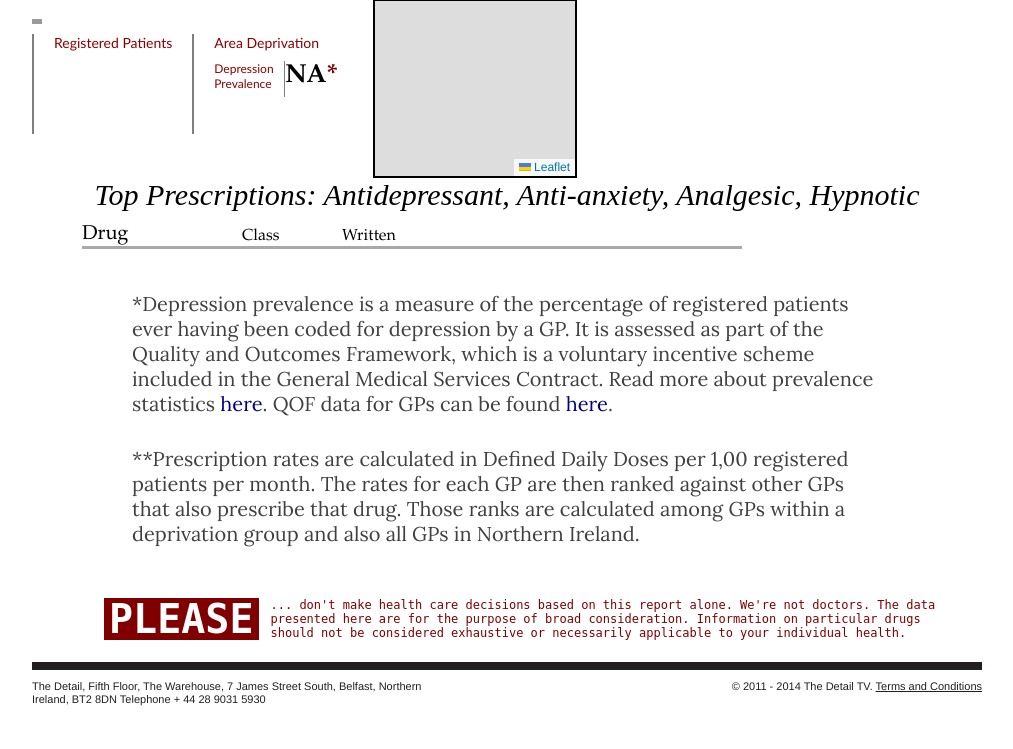
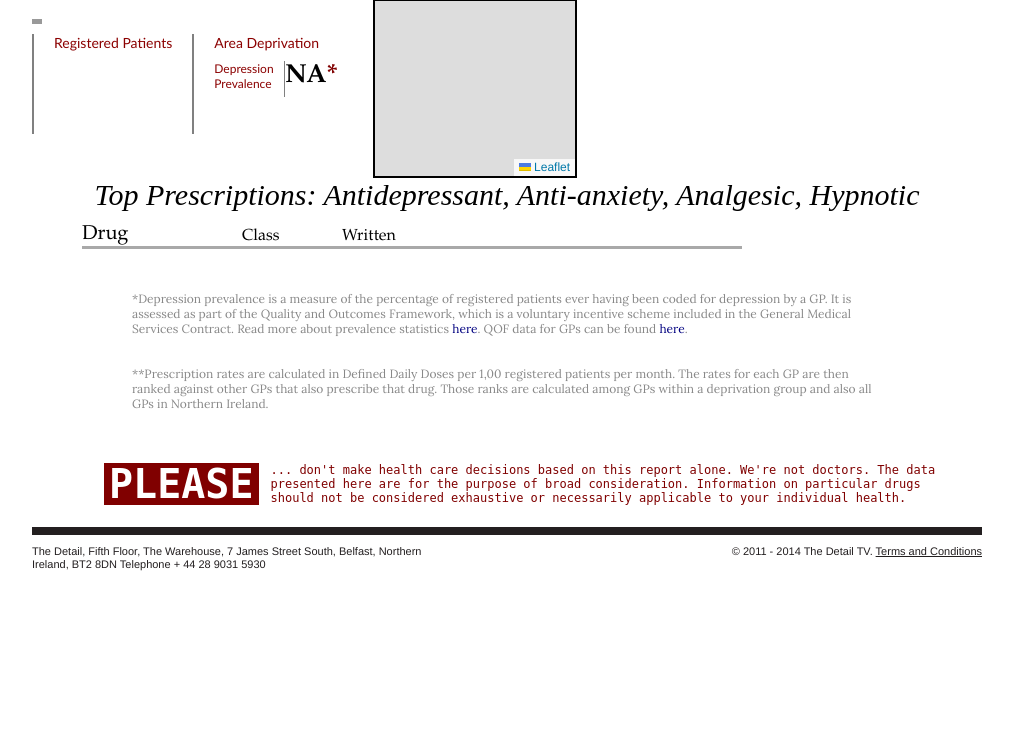
Before and after one commit to hobbes7878/nir-prescription-app, a Django app: template prescript/templates/rx/gp.html in a window 1280 px wide. Shown: the part 51-800 px from the top of the page, without its empty margins (133-1146 px from the left). Run offline with Django 3.2, Linux system fonts and the light colour scheme; the template is opened without the code that fills it, so the values that code supplies are empty; some libraries are stand-ins or nearby versions.

Commit message:
2-3-13 gp page4

```diff
--- a/prescript/static/rx/css/gp_page.css
+++ b/prescript/static/rx/css/gp_page.css
@@ -284,6 +284,9 @@ td a:hover{
 	display:block;
 	margin:0 auto;
 	max-width: 750px;
+
+}
+#help_dialog p{
 	font-family:'Lora',"Times New Roman", serif;
 	font-size:12px;
 	color:#888888;
```
